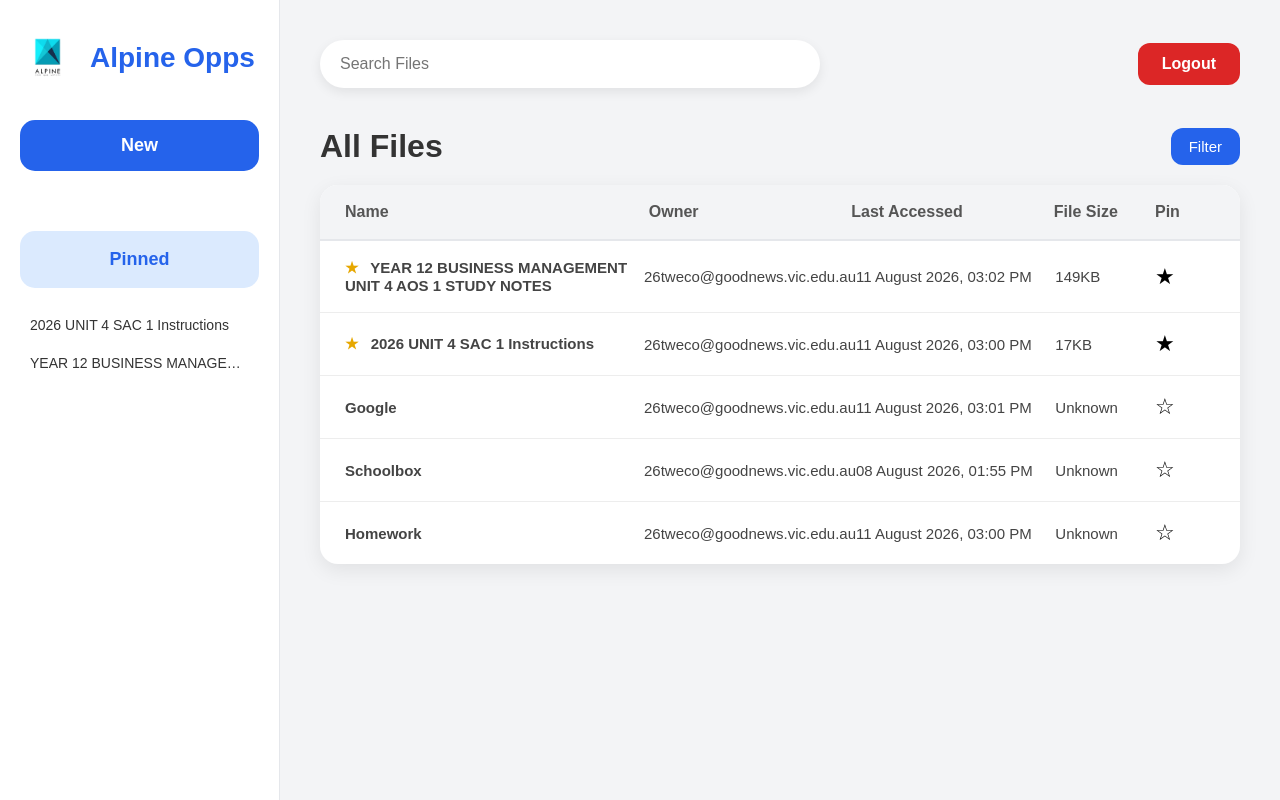
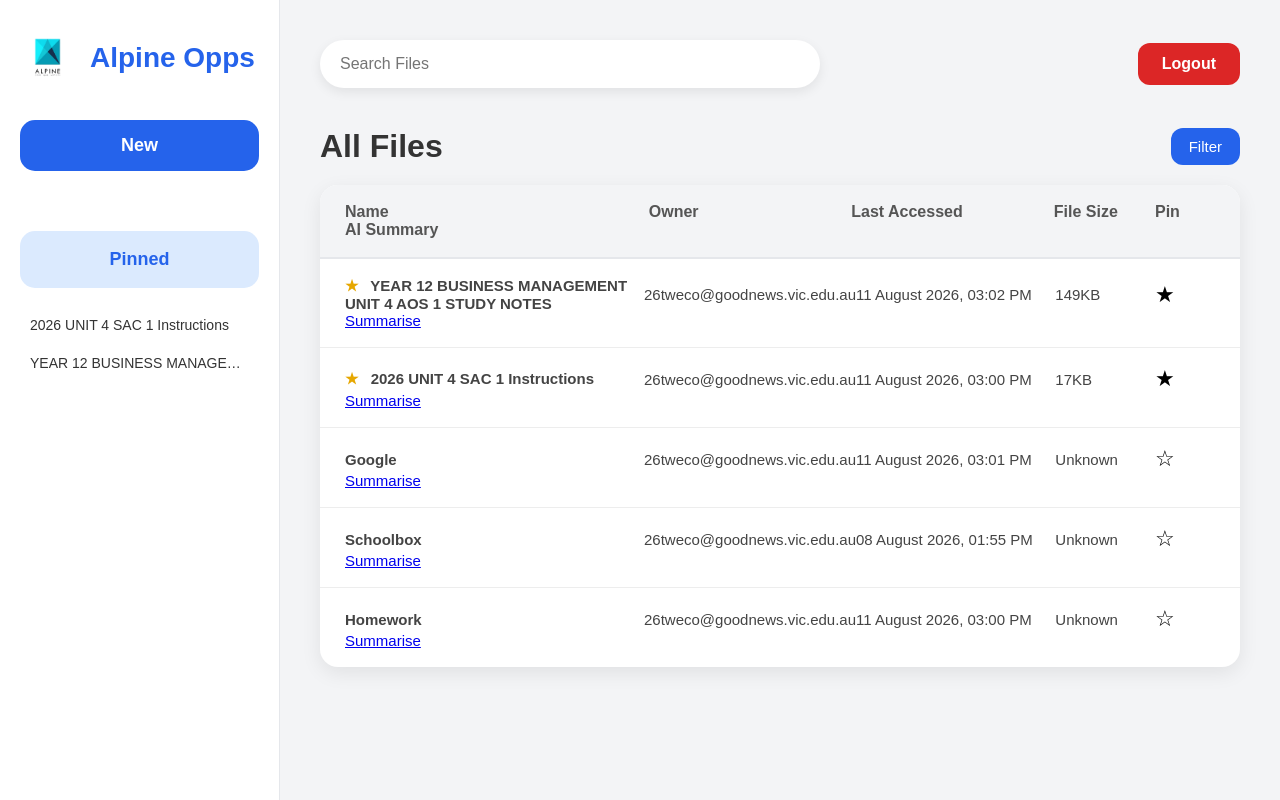
Before and after one commit to CopperRE/Alpine_Opps, a Flask app: page /dashboard in a window 1280 px wide. Run offline with Flask 3, Linux system fonts and the light colour scheme; a user stored in the database is signed in; data comes from the database, SQL or seed files in the repository.

Commit message:
Add AI summary feature: include AI summary button in dashboard for file summarization

```diff
--- a/templates/dashboard.html
+++ b/templates/dashboard.html
@@ -195,6 +195,7 @@
                 <div>Last Accessed</div>
                 <div>File Size</div>
                 <div>Pin</div>
+                <div>AI Summary</div>
 
             </div>
             <!--
@@ -265,6 +266,15 @@
                     </button>
 
                 </form>
+
+                <!-- Create an AI summary of the file -->
+                <a
+                    href="{{ url_for('summarise_file', file_id=file['FileID']) }}"
+                    class="ai-summary-btn"
+                    onclick="event.stopPropagation();"
+                >
+                    Summarise
+                </a>
 
             </div>
 
```
